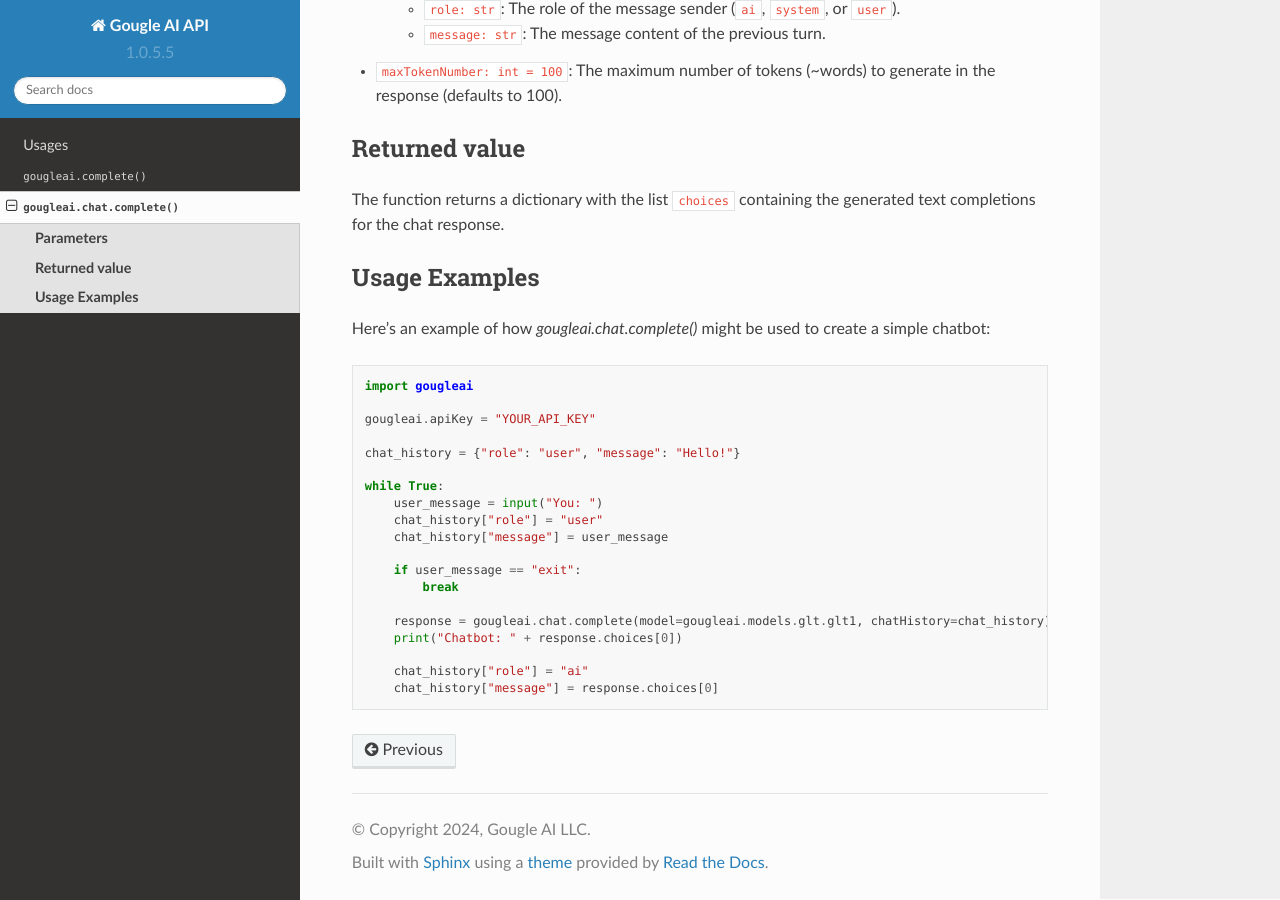
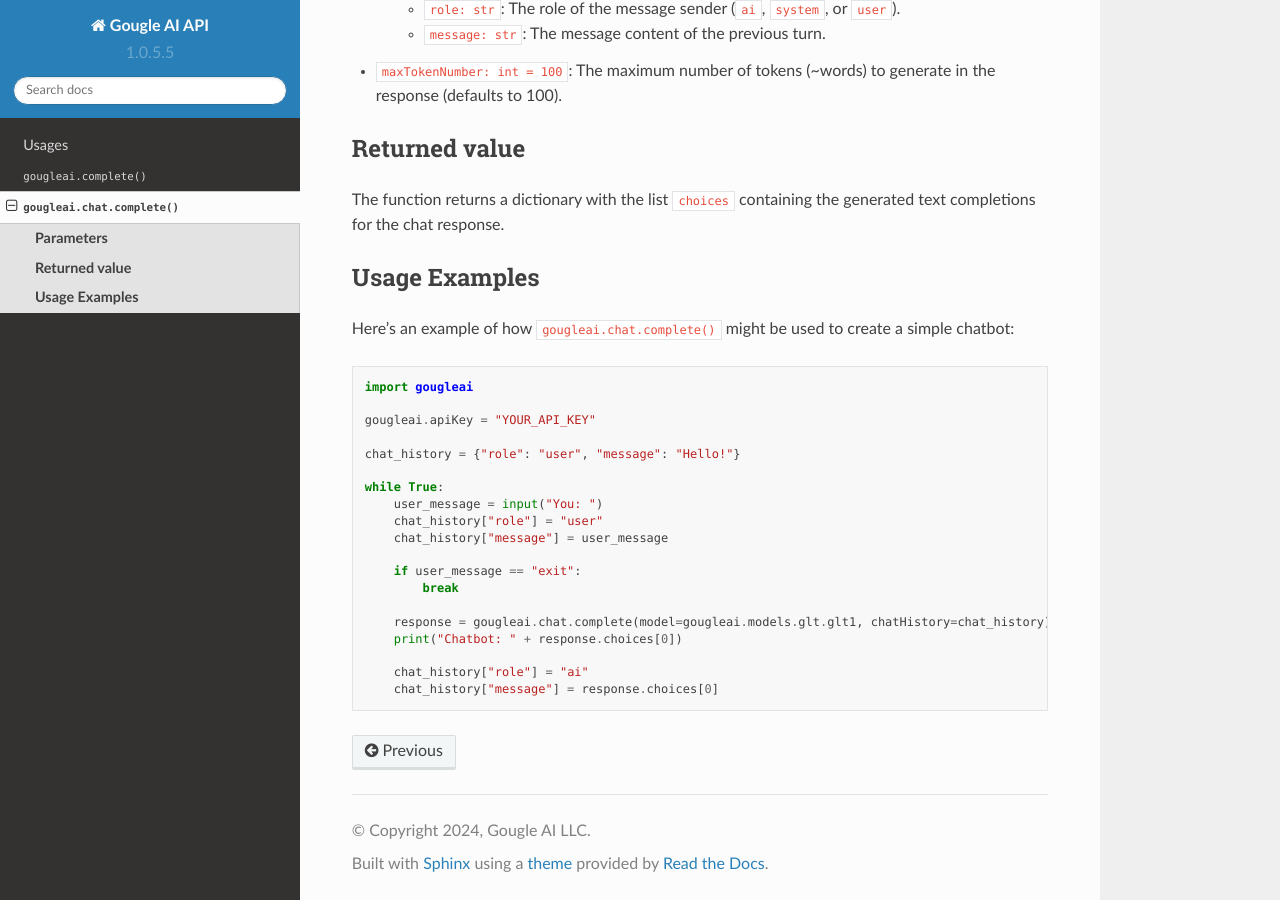
Before and after one commit to gougle-official/gougleai-docs, a Sphinx documentation site: the page built from docs/source/chat/complete.rst, in a window 1280 px wide and 900 px high, scrolled down 600 px. Built offline with Sphinx 7.4.7 and the Read the Docs theme 2.0.0, drawn with Linux system fonts in a browser that asks for light colours.

Commit message:
Fixed some mistakes.

```diff
--- a/docs/source/chat/complete.rst
+++ b/docs/source/chat/complete.rst
@@ -29,7 +29,7 @@ the generated text completions for the chat response.
 **Usage Examples**
 ----------------
 
-Here's an example of how `gougleai.chat.complete()` might be used to
+Here's an example of how ``gougleai.chat.complete()`` might be used to
 create a simple chatbot:
 
 .. code-block:: python
```
